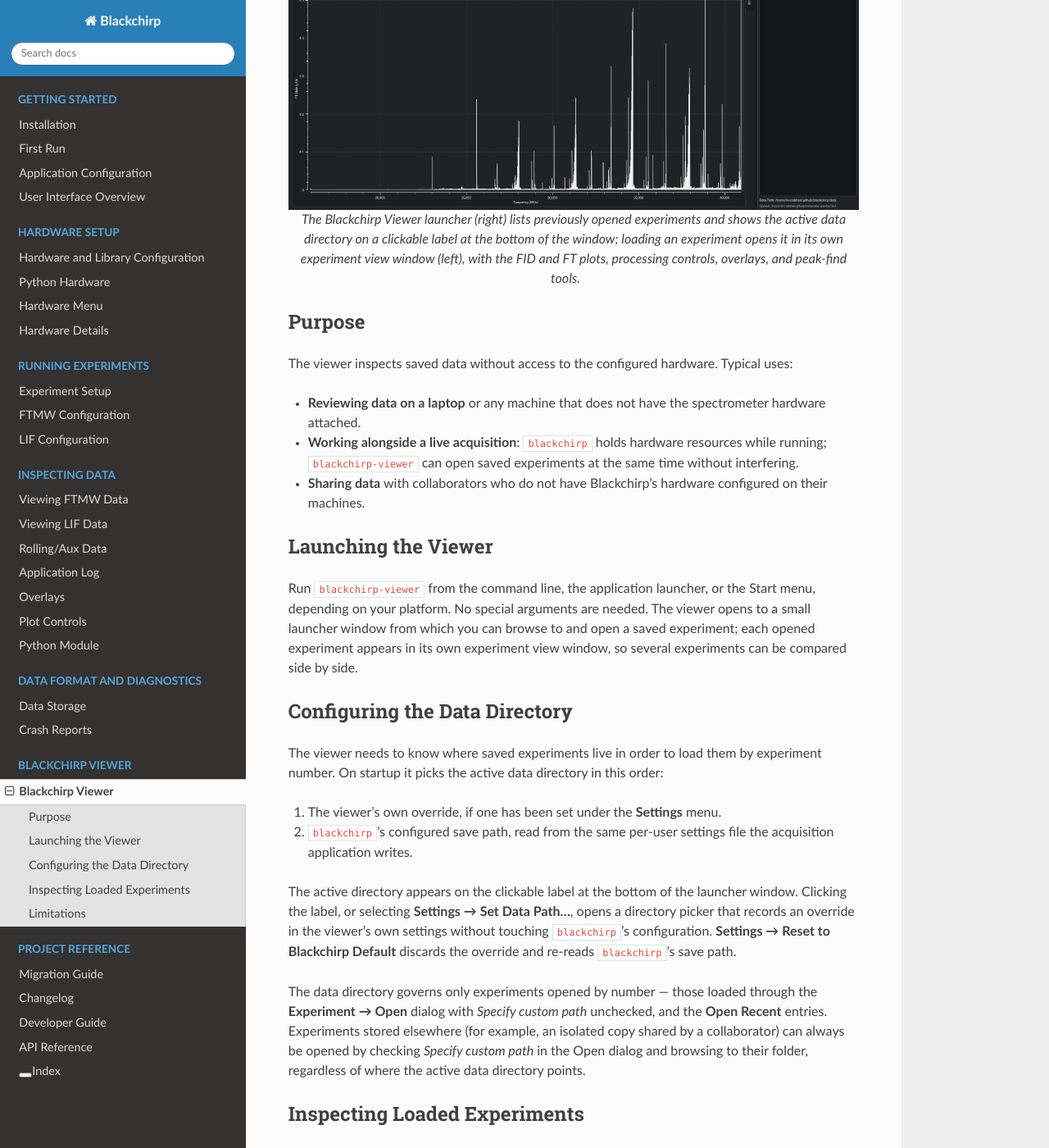
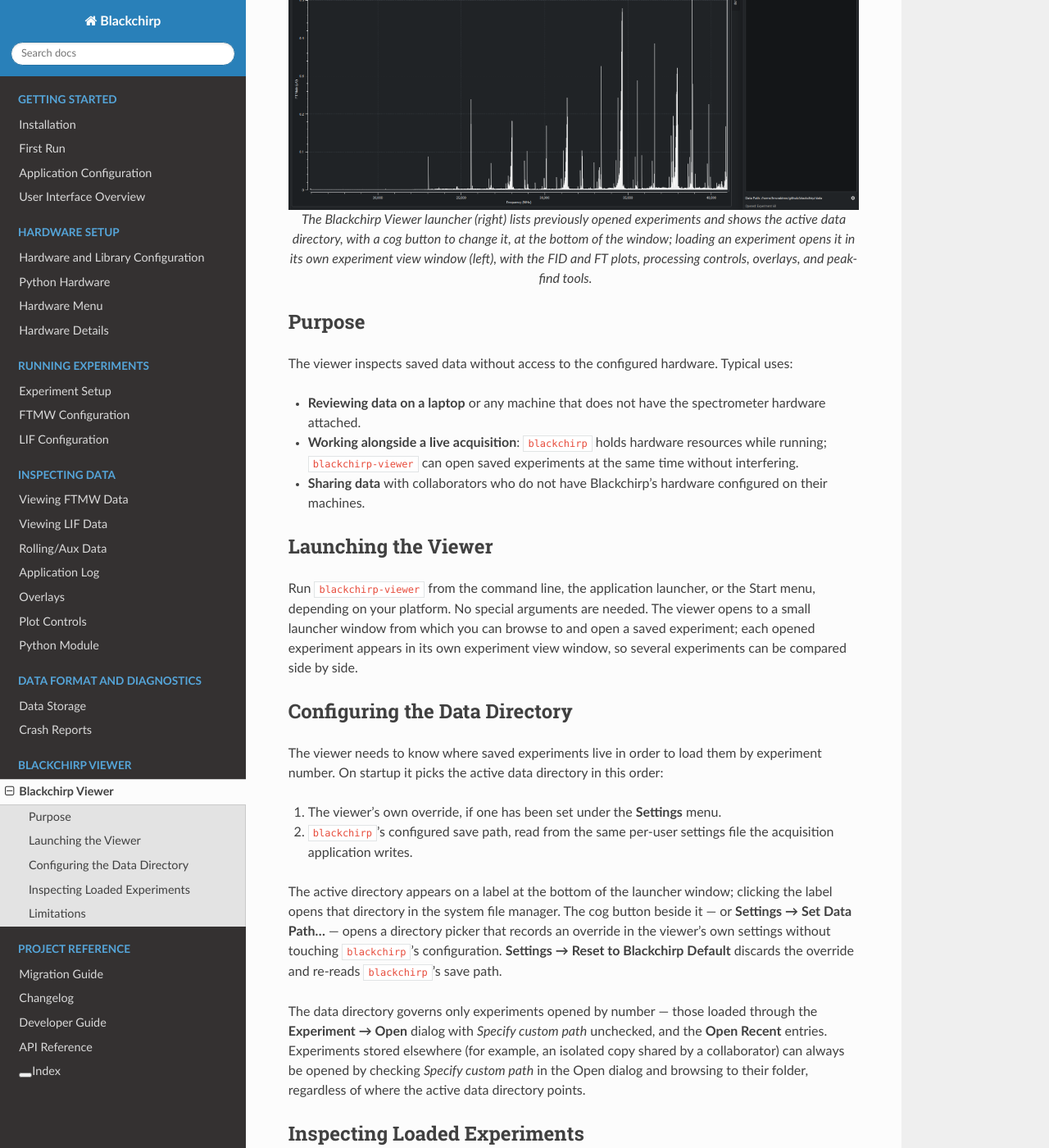
Before and after one commit to kncrabtree/blackchirp, a Sphinx documentation site: the page built from doc/source/user_guide/viewer.rst, in a window 1280 px wide and 1400 px high, scrolled down 408 px. Shown: the whole window at 82% size. Built offline with Sphinx 7.4.7 and the Read the Docs theme 3.1.0, drawn with Linux system fonts in a browser that asks for light colours.

Commit message:
Document the viewer data-path label and cog button
The data-path label now opens that directory in the file manager on
click; the directory chooser moved to the cog button beside it (also
available under Settings → Set Data Path…). Update the Configuring the
Data Directory section and the launcher caption to match, and refresh
the launcher screenshot showing the cog.

Co-Authored-By: Claude Opus 4.7 (1M context) <noreply@anthropic.com>

```diff
--- a/doc/source/user_guide/viewer.rst
+++ b/doc/source/user_guide/viewer.rst
@@ -23,10 +23,10 @@ Building from source produces both via the ``blackchirp`` and
    :alt: Blackchirp Viewer launcher window with a saved experiment opened in a separate experiment view window
 
    The Blackchirp Viewer launcher (right) lists previously opened experiments
-   and shows the active data directory on a clickable label at the bottom of
-   the window; loading an experiment opens it in its own experiment view
-   window (left), with the FID and FT plots, processing controls, overlays,
-   and peak-find tools.
+   and shows the active data directory, with a cog button to change it, at
+   the bottom of the window; loading an experiment opens it in its own
+   experiment view window (left), with the FID and FT plots, processing
+   controls, overlays, and peak-find tools.
 
 
 Purpose
@@ -68,12 +68,13 @@ order:
 2. ``blackchirp``'s configured save path, read from the same per-user
    settings file the acquisition application writes.
 
-The active directory appears on the clickable label at the bottom of the
-launcher window. Clicking the label, or selecting **Settings → Set Data
-Path…**, opens a directory picker that records an override in the viewer's
-own settings without touching ``blackchirp``'s configuration. **Settings →
-Reset to Blackchirp Default** discards the override and re-reads
-``blackchirp``'s save path.
+The active directory appears on a label at the bottom of the launcher
+window; clicking the label opens that directory in the system file manager.
+The cog button beside it — or **Settings → Set Data Path…** — opens a
+directory picker that records an override in the viewer's own settings
+without touching ``blackchirp``'s configuration. **Settings → Reset to
+Blackchirp Default** discards the override and re-reads ``blackchirp``'s
+save path.
 
 The data directory governs only experiments opened by number — those loaded
 through the **Experiment → Open** dialog with *Specify custom path*
```
Also changed, not shown: doc/source/_static/user_guide/viewer-main_window.png.
